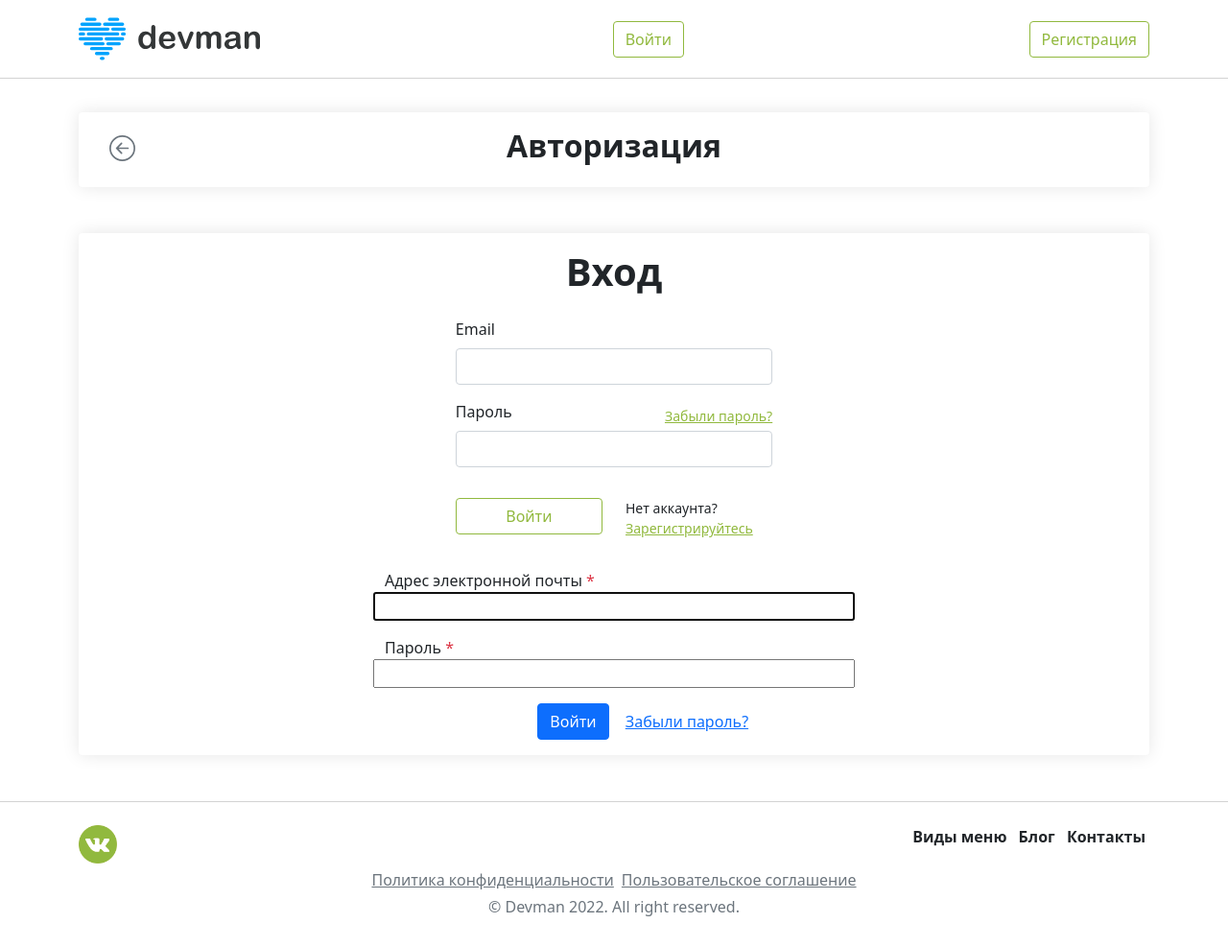
After one commit to MaxHC-vlop/FoodPlan, a Django app: page /auth/login/ in a window 1280 px wide. The commit adds this page. Shown: the whole page at 96% size. Run offline with Django 4.2, Linux system fonts and the light colour scheme; parts of the project's set-up code (start-up, migrations or seed data) failed here and were passed over.

Commit message:
added data after merge

```diff
--- a/FoodPlan/settings.py
+++ b/FoodPlan/settings.py
@@ -26,7 +26,7 @@ INSTALLED_APPS = [
 ]
 
 AUTH_USER_MODEL = 'users.User'
-
+LOGIN_URL = 'users:login'
 
 MIDDLEWARE = [
     'django.middleware.security.SecurityMiddleware',
@@ -81,7 +81,7 @@ AUTH_PASSWORD_VALIDATORS = [
     },
 ]
 
-LANGUAGE_CODE = 'en-us'
+LANGUAGE_CODE = 'ru-ru'
 
 TIME_ZONE = 'UTC'
 
--- a/FoodPlan/urls.py
+++ b/FoodPlan/urls.py
@@ -1,8 +1,25 @@
+"""FoodPlan URL Configuration
+
+The `urlpatterns` list routes URLs to views. For more information please see:
+    https://docs.djangoproject.com/en/4.1/topics/http/urls/
+Examples:
+Function views
+    1. Add an import:  from my_app import views
+    2. Add a URL to urlpatterns:  path('', views.home, name='home')
+Class-based views
+    1. Add an import:  from other_app.views import Home
+    2. Add a URL to urlpatterns:  path('', Home.as_view(), name='home')
+Including another URLconf
+    1. Import the include() function: from django.urls import include, path
+    2. Add a URL to urlpatterns:  path('blog/', include('blog.urls'))
+"""
 from django.contrib import admin
 from django.urls import path, include
 
 
 urlpatterns = [
     path('admin/', admin.site.urls),
+    path('auth/', include('users.urls')),
+    path('auth/', include('django.contrib.auth.urls')),
     path('', include('meal_app.urls', namespace='meal_app')),
 ]
--- a/meal_app/urls.py
+++ b/meal_app/urls.py
@@ -5,7 +5,7 @@ app_name = 'meal_app'
 
 urlpatterns = [
     path('', views.index, name='index'),
-    path('auth/', views.auth, name='auth'),
+    # path('auth/', views.auth, name='auth'),
     path('registration/', views.registration, name='registration'),
     path('order/', views.order, name='order'),
 ]
--- a/templates/base.html
+++ b/templates/base.html
@@ -14,17 +14,7 @@
 
 <body>
 
-<header>
-<nav class="navbar navbar-expand-md navbar-light fixed-top navbar__opacity">
-  <div class="container">
-    <a class="navbar-brand" href="{% url 'meal_app:index' %}">
-      <img src="{% static 'img/logo.8d8f24edbb5f.svg' %} " height="55" width="189" alt="">
-    </a>
-    {% block header_buttons %}
-    {% endblock %}
-  </div>
-</nav>
-</header>
+{% include 'includes/header.html' %}
 
 {% block content %} {% endblock %}
 
--- a/templates/includes/header.html
+++ b/templates/includes/header.html
@@ -1,11 +1,40 @@
 {% load static %}
+
 <header>
-  <nav class="navbar navbar-light fixed-top navbar__opacity">
+  <nav class="navbar navbar-expand-md navbar-light fixed-top navbar__opacity">
     <div class="container">
-      <a class="navbar-brand" href="#">
+      <a class="navbar-brand" href="{% url 'meal_app:index' %}">
         <img src="{% static 'img/logo.8d8f24edbb5f.svg' %} " height="55" width="189" alt="">
       </a>
-      <button class="btn shadow-none btn-outline-success foodplan_green foodplan__border_green">Войти</button>
+
+      {% if user.is_authenticated %}
+        <div class="collapse navbar-collapse" id="navbarCollapse1">
+          <ul class="navbar-nav w-100">
+            <li class="nav-item align-items-center d-md-flex flex-grow-1 justify-content-end">
+              <a href="{% url 'users:login' %}">
+                <button class="btn shadow-none btn-outline-success me-2 foodplan_green foodplan__border_green">
+                  Подписка: {{ user.username }}
+                </button>
+              </a>
+              <a href="{% url 'users:login' %}">
+                <button class="btn shadow-none btn-outline-success foodplan_green foodplan__border_green">Выйти
+                </button>
+              </a>
+            </li>
+          </ul>
+        </div>
+
+      {% else %}
+        <a href="{% url 'users:login' %}">
+          <button class="btn shadow-none btn-outline-success me-2 foodplan_green foodplan__border_green">Войти
+          </button>
+        </a>
+
+        <a href="{% url 'users:login' %}">
+          <button class="btn shadow-none btn-outline-success foodplan_green foodplan__border_green">Регистрация
+          </button>
+        </a>
+      {% endif %}
     </div>
   </nav>
 </header>
--- /dev/null
+++ b/templates/users/auth.html
@@ -0,0 +1,115 @@
+{% extends 'base.html' %}
+
+{% load static %}
+{% block title %}<title>Foodplan 2021 - Меню на неделю FOODPLAN</title> {% endblock %}
+
+{% block header_buttons %}
+  <div class="collapse navbar-collapse" id="navbarCollapse1">
+    <ul class="navbar-nav w-100">
+      <li class="nav-item align-items-center d-md-flex flex-grow-1 justify-content-end">
+        <a href="{% url 'meal_app:order' %}">
+          <button class="btn btn-outline-success me-2 shadow-none foodplan_green foodplan__border_green">Подписка
+          </button>
+        </a>
+        <a href="{% url 'users:login' %}">
+          <button class="btn btn-outline-success shadow-none foodplan_green foodplan__border_green">Войти</button>
+        </a>
+      </li>
+    </ul>
+  </div>
+{% endblock %}
+
+
+{% block content %}
+  <main style="margin-top: calc(2rem + 85px);">
+    <section>
+      <div class="container">
+        <div class="card p-3 mb-5 foodplan__shadow">
+          <a href="#" class="link-secondary fw-light foodplan__backButton">
+            <svg xmlns="http://www.w3.org/2000/svg" width="9%" height="9%" fill="currentColor"
+                 class="bi bi-arrow-left-circle"
+                 viewBox="0 0 16 16">
+              <path fill-rule="evenodd"
+                    d="M1 8a7 7 0 1 0 14 0A7 7 0 0 0 1 8zm15 0A8 8 0 1 1 0 8a8 8 0 0 1 16 0zm-4.5-.5a.5.5 0 0 1 0 1H5.707l2.147 2.146a.5.5 0 0 1-.708.708l-3-3a.5.5 0 0 1 0-.708l3-3a.5.5 0 1 1 .708.708L5.707 7.5H11.5z"/>
+            </svg>
+          </a>
+          <h2 class="text-center"><strong>Авторизация</strong></h2>
+        </div>
+        <div class="card px-5 py-3 d-flex align-items-center foodplan__shadow">
+          <form method="post" {% if action_url %} action="{% url action_url %}" {% endif %}>
+            {% csrf_token %}
+            <h1 class="mb-4 text-center"><strong>Вход</strong></h1>
+            <div class="mb-3">
+              <label for="exampleInputEmail1" class="form-label">Email</label>
+              <input type="email" class="form-control" id="email" aria-describedby="emailHelp">
+            </div>
+            <div class="mb-3">
+              <div class="d-flex align-items-center justify-content-between">
+                <label for="exampleInputPassword1" class="form-label">Пароль</label>
+                <small><a href="{% url 'users:password_change' %}" class="link-dark foodplan_green">Забыли
+                  пароль?</a></small>
+              </div>
+              <input type="password" class="form-control" id="password">
+            </div>
+            <div class="row mb-3">
+              <div class="col-12 col-sm-6 mt-3">
+                <button type="submit"
+                        class="btn w-100 btn-outline-success shadow-none foodplan_green foodplan__border_green">Войти
+                </button>
+              </div>
+              <div class="col-12 col-sm-6 mt-3 d-flex justify-content-center align-items-center">
+                <small>Нет аккаунта? <a href="{% url 'meal_app:registration' %}" class="link-dark foodplan_green">Зарегистрируйтесь</a></small>
+              </div>
+            </div>
+          </form>
+
+
+
+      <form method="post"
+        {% if action_url %}
+      action="{% url action_url %}"
+        {% endif %}
+>
+  {% csrf_token %}
+  {% for field in form %}
+    <div class="form-group row my-3"
+            {% if field.field.required %}
+         aria-required="true"
+            {% else %}
+         aria-required="false"
+            {% endif %}
+    >
+      <label for="{{ field.id_for_label }}">
+        {{ field.label }}
+        {% if field.field.required %}
+          <span class="required text-danger">*</span>
+        {% endif %}
+      </label>
+      {{ field }}
+      {% if field.help_text %}
+        <small id="{{ field.id_for_label }}-help" class="form-text text-muted">
+          {{ field.help_text|safe }}
+        </small>
+      {% endif %}
+    </div>
+  {% endfor %}
+
+        <div class="col-md-6 offset-md-4">
+                <button type="submit" class="btn btn-primary">
+                  Войти
+                </button>
+                <a href="{% url 'users:password_change' %}" class="btn btn-link">
+                  Забыли пароль?
+                </a>
+              </div>
+
+
+        </div>
+      </div>
+
+</form>
+
+
+    </section>
+  </main>
+{% endblock %}
--- /dev/null
+++ b/users/urls.py
@@ -0,0 +1,17 @@
+from django.contrib.auth.views import LoginView, PasswordChangeView
+from django.urls import path
+
+app_name = 'users'
+
+urlpatterns = [
+    path(
+        'login/',
+        LoginView.as_view(template_name='users/auth.html'),
+        name='login'
+    ),
+
+    path('password_change/',
+         PasswordChangeView.as_view(template_name='users/change_password.html'),
+         name='password_change'),
+
+]
```
Also changed, not shown: users/models.py (+14 -0 lines).
